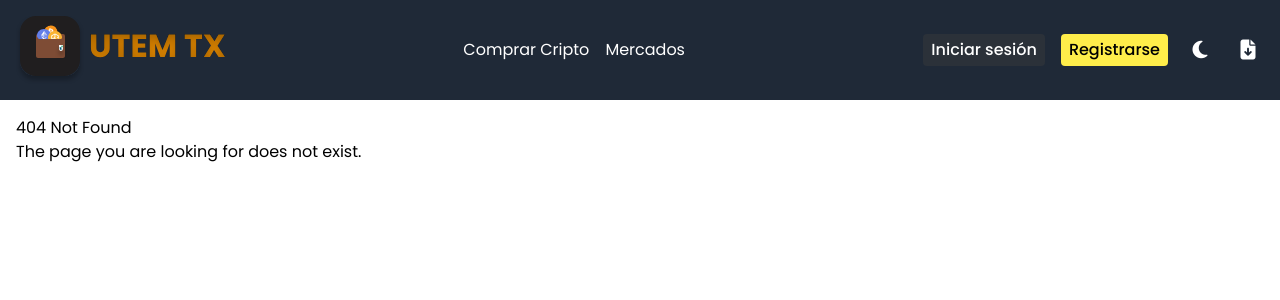
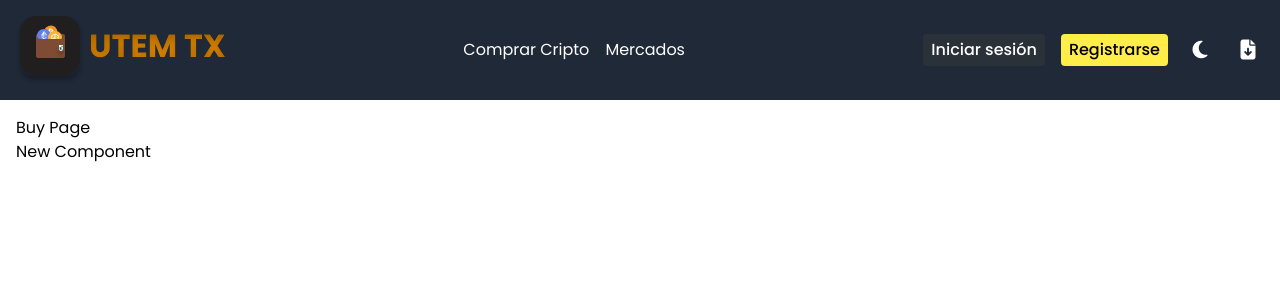
Before and after one commit to moisesnks/utem-tx-web-react, a React (Vite) app: page /buy in a window 1280 px wide. Before the commit this address had no page. Shown: the top 300 px of the page. Built offline with nearby package versions, Linux system fonts and the light colour scheme.

Commit message:
enzo xfa

```diff
--- a/src/components/About.jsx
+++ b/src/components/About.jsx
@@ -1,10 +1,16 @@
 // src/components/About.js
 
+import { useLoaderData } from "react-router-dom";
+
+
 const About = () => {
+
+    const data = useLoaderData();
 
     return (
         <div>
             <h1>About Page</h1>
+            <p>{data.info}</p>
         </div>
     );
 };
--- /dev/null
+++ b/src/components/BuyPage.jsx
@@ -0,0 +1,13 @@
+import React from 'react';
+import NewComponent from './NewComponent.jsx';
+
+const BuyPage = () => {
+    return (
+        <div>
+            <h1>Buy Page</h1>
+            <NewComponent />
+        </div>
+    );
+};
+
+export default BuyPage;
--- /dev/null
+++ b/src/components/NewComponent.jsx
@@ -0,0 +1,11 @@
+import React from 'react';
+
+const NewComponent = () => {
+    return (
+        <div>
+            <h1>New Component</h1>
+        </div>
+    );
+};
+
+export default NewComponent;
--- a/src/routes/AppRoutes.jsx
+++ b/src/routes/AppRoutes.jsx
@@ -14,7 +14,7 @@ import Privacy from '../components/Privacy.jsx';
 import Verify from '../components/Verify.jsx';
 import LoginPassword from '../components/LoginPassword.jsx';
 import MarketPage from '../components/MarketPage.jsx';
-import TradingView from '../components/TradingView.jsx';
+import BuyPage from '../components/BuyPage.jsx';
 
 const router = createBrowserRouter([
     {
@@ -65,6 +65,10 @@ const router = createBrowserRouter([
             {
                 path: '/market/:symbol',
                 element: <MarketPage />
+            },
+            {
+                path: '/buy',
+                element: <BuyPage />
             }
         ]
     }
```
